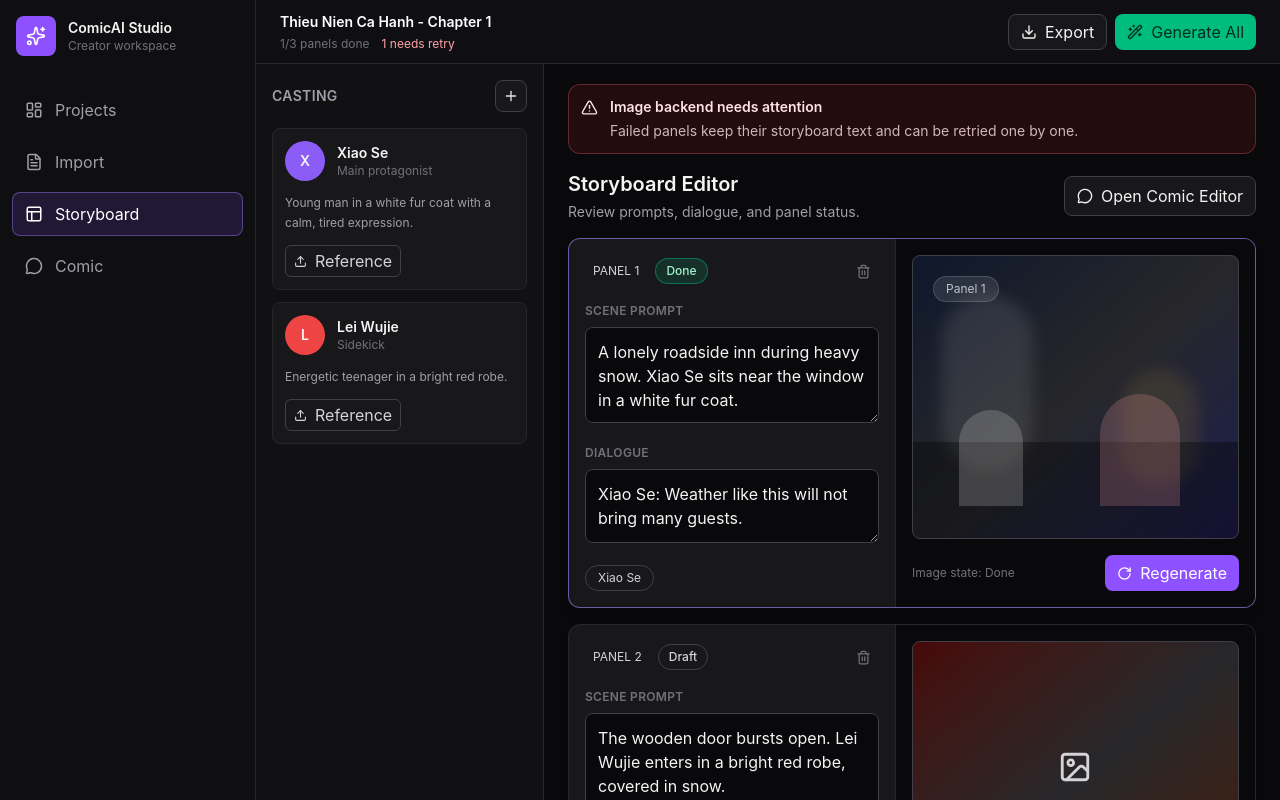
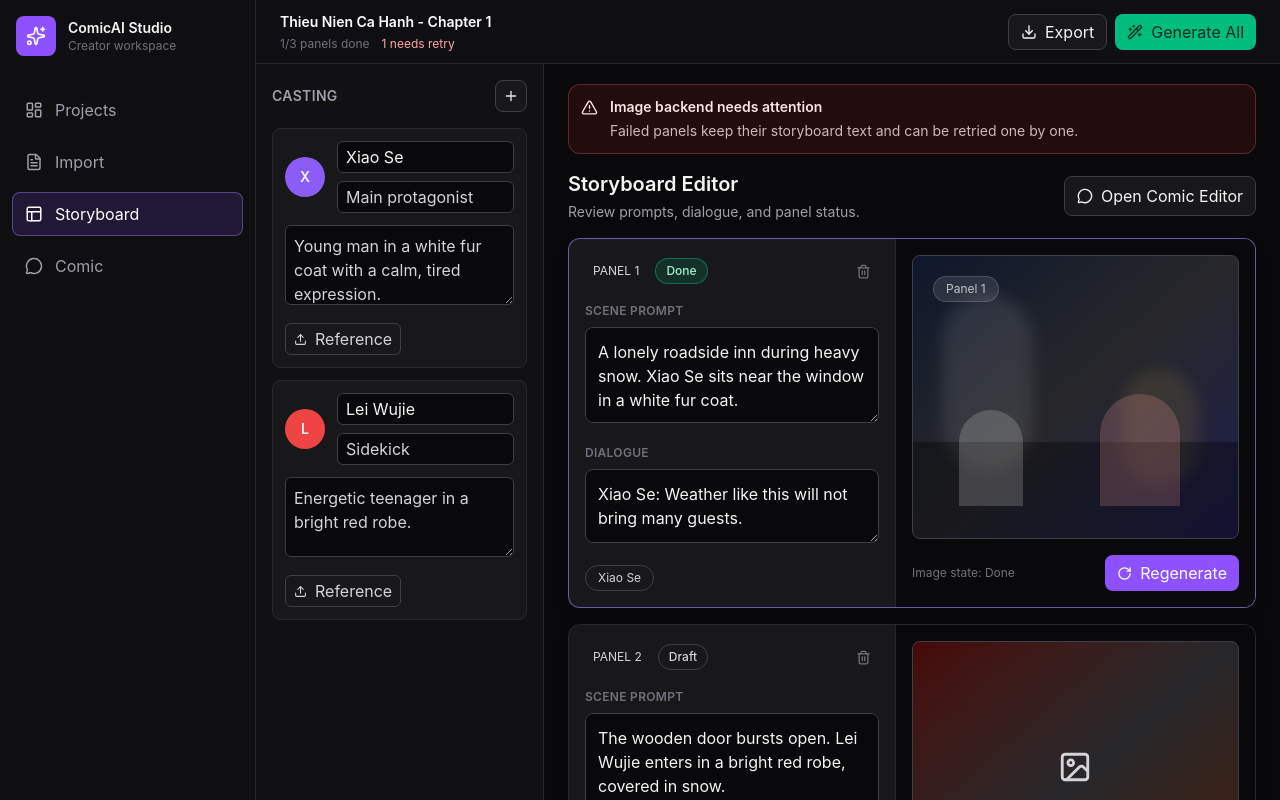
Before and after one commit to nguyenhoclaptrinh/text-to-comic-app, a Next.js app: page / in a window 1280 px wide. Built offline with nearby package versions, Linux system fonts and the light colour scheme.

Commit message:
feat: make character casting editable

```diff
--- /dev/null
+++ b/components/studio/CharacterCastingPanel.tsx
@@ -0,0 +1,93 @@
+/**
+ * @file CharacterCastingPanel.tsx
+ * @description Editable character casting panel for prompt consistency.
+ */
+
+import { Plus, Upload } from "lucide-react";
+
+import type { Character } from "@/lib/studio/types";
+
+export function CharacterCastingPanel({
+  characters,
+  onAddCharacter,
+  onUpdateCharacter,
+}: {
+  characters: Character[];
+  onAddCharacter: () => void;
+  onUpdateCharacter: (characterId: string, patch: Partial<Character>) => void;
+}) {
+  return (
+    <aside className="hidden border-r border-zinc-800 bg-[#111114] p-4 lg:block">
+      <div className="mb-4 flex items-center justify-between">
+        <h2 className="text-sm font-semibold uppercase tracking-wide text-zinc-400">
+          Casting
+        </h2>
+        <button
+          type="button"
+          onClick={onAddCharacter}
+          aria-label="Add character"
+          className="flex size-8 items-center justify-center rounded-lg border border-zinc-700 bg-zinc-900 text-zinc-200 hover:bg-zinc-800"
+        >
+          <Plus size={16} />
+        </button>
+      </div>
+      <div className="space-y-3">
+        {characters.map((character) => (
+          <CharacterCard
+            key={character.id}
+            character={character}
+            onUpdate={(patch) => onUpdateCharacter(character.id, patch)}
+          />
+        ))}
+      </div>
+    </aside>
+  );
+}
+
+function CharacterCard({
+  character,
+  onUpdate,
+}: {
+  character: Character;
+  onUpdate: (patch: Partial<Character>) => void;
+}) {
+  return (
+    <article className="rounded-lg border border-zinc-800 bg-[#18181b] p-3">
+      <div className="mb-3 flex items-center gap-3">
+        <div
+          className="flex size-10 shrink-0 items-center justify-center rounded-full text-sm font-semibold"
+          style={{ backgroundColor: character.color }}
+        >
+          {character.name.slice(0, 1) || "C"}
+        </div>
+        <div className="min-w-0 flex-1 space-y-2">
+          <input
+            aria-label="Character name"
+            value={character.name}
+            onChange={(event) => onUpdate({ name: event.target.value })}
+            className="h-8 w-full rounded-md border border-zinc-700 bg-zinc-950 px-2 text-sm font-semibold text-zinc-100"
+          />
+          <input
+            aria-label="Character role"
+            value={character.role}
+            onChange={(event) => onUpdate({ role: event.target.value })}
+            className="h-8 w-full rounded-md border border-zinc-700 bg-zinc-950 px-2 text-xs text-zinc-300"
+          />
+        </div>
+      </div>
+      <textarea
+        aria-label="Character visual description"
+        value={character.description}
+        onChange={(event) => onUpdate({ description: event.target.value })}
+        className="min-h-20 w-full resize-y rounded-md border border-zinc-700 bg-zinc-950 p-2 text-xs leading-5 text-zinc-300"
+      />
+      <button
+        type="button"
+        className="mt-3 inline-flex h-8 items-center gap-2 rounded-md border border-zinc-700 px-2 text-xs text-zinc-300 hover:bg-zinc-900"
+      >
+        <Upload size={13} />
+        Reference
+      </button>
+    </article>
+  );
+}
--- a/components/studio/ComicStudioApp.tsx
+++ b/components/studio/ComicStudioApp.tsx
@@ -109,6 +109,7 @@ function ActiveView({
       onUpdatePanel={actions.updatePanel}
       onGeneratePanel={(panelId) => void actions.generatePanel(panelId)}
       onGoToComic={() => actions.setView("comic")}
+      onUpdateCharacter={actions.updateCharacter}
     />
   );
 }
--- a/components/studio/StoryboardWorkspace.tsx
+++ b/components/studio/StoryboardWorkspace.tsx
@@ -3,8 +3,9 @@
  * @description Storyboard editing workspace with character casting and panel cards.
  */
 
-import { AlertTriangle, MessageCircle, Plus, Upload } from "lucide-react";
+import { AlertTriangle, MessageCircle } from "lucide-react";
 
+import { CharacterCastingPanel } from "@/components/studio/CharacterCastingPanel";
 import { StoryboardPanelCard } from "@/components/studio/StoryboardPanelCard";
 import type { Character, Panel } from "@/lib/studio/types";
 
@@ -14,6 +15,7 @@ export function StoryboardWorkspace({
   selectedPanelId,
   isGeneratingAll,
   onAddCharacter,
+  onUpdateCharacter,
   onSelectPanel,
   onUpdatePanel,
   onGeneratePanel,
@@ -24,6 +26,7 @@ export function StoryboardWorkspace({
   selectedPanelId: string;
   isGeneratingAll: boolean;
   onAddCharacter: () => void;
+  onUpdateCharacter: (characterId: string, patch: Partial<Character>) => void;
   onSelectPanel: (panelId: string) => void;
   onUpdatePanel: (panelId: string, patch: Partial<Panel>) => void;
   onGeneratePanel: (panelId: string) => void;
@@ -36,6 +39,7 @@ export function StoryboardWorkspace({
       <CharacterCastingPanel
         characters={characters}
         onAddCharacter={onAddCharacter}
+        onUpdateCharacter={onUpdateCharacter}
       />
       <section className="min-w-0 overflow-y-auto px-4 py-5 lg:px-6">
         {hasBackendError ? <ImageBackendAlert /> : null}
@@ -56,64 +60,6 @@ export function StoryboardWorkspace({
         </div>
       </section>
     </div>
-  );
-}
-
-function CharacterCastingPanel({
-  characters,
-  onAddCharacter,
-}: {
-  characters: Character[];
-  onAddCharacter: () => void;
-}) {
-  return (
-    <aside className="hidden border-r border-zinc-800 bg-[#111114] p-4 lg:block">
-      <div className="mb-4 flex items-center justify-between">
-        <h2 className="text-sm font-semibold uppercase tracking-wide text-zinc-400">
-          Casting
-        </h2>
-        <button
-          type="button"
-          onClick={onAddCharacter}
-          aria-label="Add character"
-          className="flex size-8 items-center justify-center rounded-lg border border-zinc-700 bg-zinc-900 text-zinc-200 hover:bg-zinc-800"
-        >
-          <Plus size={16} />
-        </button>
-      </div>
-      <div className="space-y-3">
-        {characters.map((character) => (
-          <CharacterCard key={character.id} character={character} />
-        ))}
-      </div>
-    </aside>
-  );
-}
-
-function CharacterCard({ character }: { character: Character }) {
-  return (
-    <article className="rounded-lg border border-zinc-800 bg-[#18181b] p-3">
-      <div className="mb-3 flex items-center gap-3">
-        <div
-          className="flex size-10 items-center justify-center rounded-full text-sm font-semibold"
-          style={{ backgroundColor: character.color }}
-        >
-          {character.name.slice(0, 1)}
-        </div>
-        <div className="min-w-0">
-          <div className="truncate text-sm font-semibold">{character.name}</div>
-          <div className="truncate text-xs text-zinc-500">{character.role}</div>
-        </div>
-      </div>
-      <p className="text-xs leading-5 text-zinc-400">{character.description}</p>
-      <button
-        type="button"
-        className="mt-3 inline-flex h-8 items-center gap-2 rounded-md border border-zinc-700 px-2 text-xs text-zinc-300 hover:bg-zinc-900"
-      >
-        <Upload size={13} />
-        Reference
-      </button>
-    </article>
   );
 }
 
--- a/hooks/useComicStudioState.ts
+++ b/hooks/useComicStudioState.ts
@@ -26,7 +26,11 @@ import {
   generatePanelImage,
   getStudioAiErrorMessage,
 } from "@/lib/studio/ai-services";
-import { nextBubbleCoordinate, updatePanelBubble } from "@/lib/studio/utils";
+import {
+  nextBubbleCoordinate,
+  updateCharacterProfile,
+  updatePanelBubble,
+} from "@/lib/studio/utils";
 import type {
   Bubble,
   Character,
@@ -169,6 +173,14 @@ export function useComicStudioState() {
     ]);
   }
 
+  function updateCharacter(characterId: string, patch: Partial<Character>) {
+    setCharacters((current) =>
+      current.map((character) =>
+        updateCharacterProfile(character, characterId, patch),
+      ),
+    );
+  }
+
   function addBubble(panelId: string) {
     const bubble = createDefaultBubble();
     setPanels((current) =>
@@ -270,6 +282,7 @@ export function useComicStudioState() {
       generatePanel,
       generateAll,
       addCharacter,
+      updateCharacter,
       addBubble,
       updateBubble,
       deleteBubble,
--- a/lib/studio/utils.ts
+++ b/lib/studio/utils.ts
@@ -8,7 +8,7 @@ import {
   BUBBLE_TEXT_MAX_LENGTH,
   STORY_EXCERPT_MAX_LENGTH,
 } from "@/lib/studio/constants";
-import type { Bubble, Panel } from "@/lib/studio/types";
+import type { Bubble, Character, Panel } from "@/lib/studio/types";
 
 export function sleep(ms: number) {
   return new Promise((resolve) => globalThis.setTimeout(resolve, ms));
@@ -57,6 +57,14 @@ export function updatePanelBubble(
   };
 }
 
+export function updateCharacterProfile(
+  character: Character,
+  characterId: string,
+  patch: Partial<Character>,
+) {
+  return character.id === characterId ? { ...character, ...patch } : character;
+}
+
 export function createMockPanels(
   storyText: string,
   timestamp = Date.now(),
```
Also changed, not shown: 2 other files (tests, documents, lock files or other folders).
